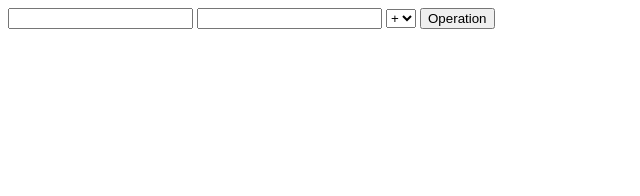
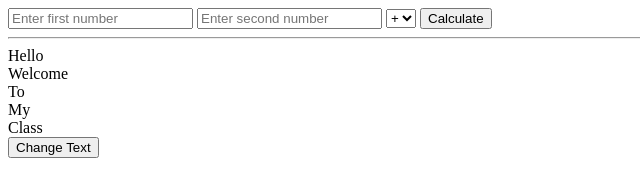
Before and after one commit to acciojob/Operators-praveensingh1999, a website: page main.html in a window 1280 px wide. Shown: the whole page, without its empty margins (0-640 px from the left). Drawn offline with Linux system fonts and the light colour scheme.

Commit message:
created a submission

```diff
--- a/main.html
+++ b/main.html
@@ -7,17 +7,34 @@
 </head>
 
 <body>
-	<input id="num1" >
-	<input id="num2">
-	<select name="operator" id="operator">
+	<input type="number" id="num1" placeholder="Enter first number">
+  <input type="number" id="num2" placeholder="Enter second number">
+
+  <!-- Operator Selector -->
+  <select id="operator">
     <option value="+">+</option>
     <option value="-">-</option>
     <option value="*">*</option>
     <option value="/">/</option>
   </select>
-	<button id="calculate" onclick="">Operation</button>
 
+  <!-- Calculate Button -->
+  <button id="calculate">Calculate</button>
+
+  <!-- Result Display -->
   <div id="result"></div>
+
+  <hr>
+
+  <!-- Text Containers -->
+  <div class="division">Hello</div>
+  <div class="division">Welcome</div>
+  <div class="division">To</div>
+  <div class="division">My</div>
+  <div class="division">Class</div>
+
+  <!-- Change Text Button -->
+  <button id="change_text">Change Text</button>
 	<!-- the entire body must be written by student -->
     <script type="text/javascript" src="./script.js">
 </script>
```
Lines whose indentation alone changed are shown as unchanged.
